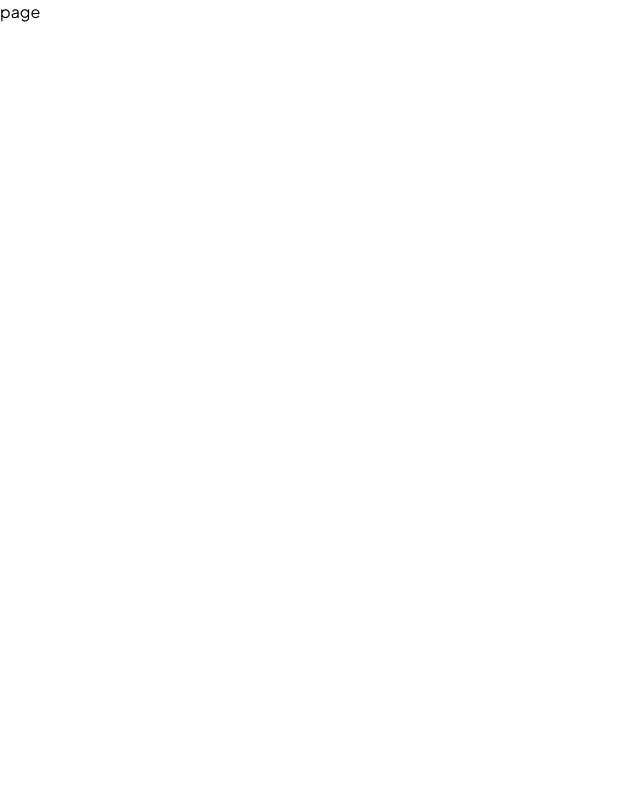
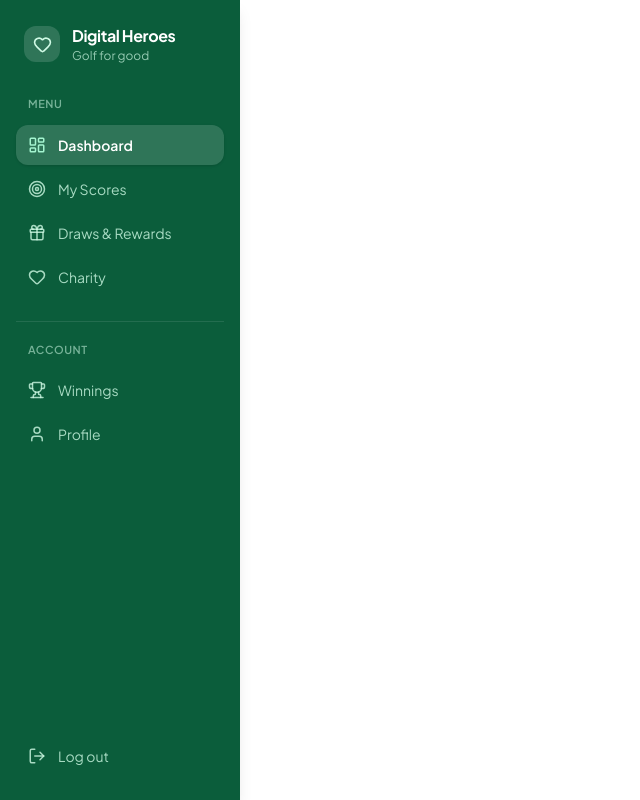
Before and after one commit to bhatinishant38/Digital-Heros, a Next.js app: page /dashboard in a window 1280 px wide. Shown: the whole page, without its empty margins (0-640 px from the left). Built offline with nearby package versions, Linux system fonts and the light colour scheme.

Commit message:
Add Sidebar component and implement navigation links; update auth session max age

```diff
--- /dev/null
+++ b/app/DrawsRewards/page.js
@@ -0,0 +1,9 @@
+import React from 'react'
+
+const page = () => {
+  return (
+    <div>page</div>
+  )
+}
+
+export default page
--- /dev/null
+++ b/app/MyScores/page.js
@@ -0,0 +1,9 @@
+import React from 'react'
+
+const page = () => {
+  return (
+    <div>page</div>
+  )
+}
+
+export default page
--- a/app/api/auth/[...nextauth]/auth.js
+++ b/app/api/auth/[...nextauth]/auth.js
@@ -7,6 +7,7 @@ import bcrypt from "bcryptjs";
 export const { handlers, signIn, signOut, auth } = NextAuth({
   session: {
     strategy: 'jwt',
+    maxAge: 30 * 24 * 60 * 60, // 30 days
   },
   providers: [
     Credentials({
--- /dev/null
+++ b/app/charity/page.js
@@ -0,0 +1,9 @@
+import React from 'react'
+
+const page = () => {
+  return (
+    <div>page</div>
+  )
+}
+
+export default page
--- a/app/dashboard/page.js
+++ b/app/dashboard/page.js
@@ -1,8 +1,12 @@
+import Sidebar from '@/components/ForUser/sidebar'
 import React from 'react'
 
 const page = () => {
   return (
-    <div>page</div>
+    <div>
+        <Sidebar/>
+
+    </div>
   )
 }
 
--- /dev/null
+++ b/app/profile/page.js
@@ -0,0 +1,9 @@
+import React from 'react'
+
+const page = () => {
+  return (
+    <div>page</div>
+  )
+}
+
+export default page
--- /dev/null
+++ b/app/winnings/page.js
@@ -0,0 +1,9 @@
+import React from 'react'
+
+const page = () => {
+  return (
+    <div>page</div>
+  )
+}
+
+export default page
--- /dev/null
+++ b/components/ForUser/sidebar.jsx
@@ -0,0 +1,113 @@
+"use client";
+
+import Link from "next/link";
+import { usePathname } from "next/navigation";
+import { signOut } from "next-auth/react";
+import {
+  LayoutDashboard,
+  Target,
+  Gift,
+  Heart,
+  Trophy,
+  User,
+  LogOut,
+} from "lucide-react";
+
+const mainLinks = [
+  { to: "/dashboard", label: "Dashboard", icon: LayoutDashboard },
+  { to: "/scores", label: "My Scores", icon: Target },
+  { to: "/draws", label: "Draws & Rewards", icon: Gift },
+  { to: "/charity", label: "Charity", icon: Heart },
+];
+
+const accountLinks = [
+  { to: "/winnings", label: "Winnings", icon: Trophy },
+  { to: "/profile", label: "Profile", icon: User },
+];
+
+const NavItem = ({ to, label, icon: Icon, pathname }) => {
+  const isActive = pathname === to || pathname.startsWith(`${to}/`);
+
+  return (
+    <Link
+      href={to}
+      aria-label={label}
+      aria-current={isActive ? "page" : undefined}
+      title={label}
+      className={`group flex items-center justify-center gap-3 rounded-xl px-2 py-2.5 text-sm transition-colors md:justify-start md:px-3 ${
+        isActive
+          ? "bg-white/15 font-semibold text-white shadow-sm"
+          : "text-emerald-100/80 hover:bg-white/10 hover:text-white"
+      }`}
+    >
+      <Icon
+        size={18}
+        aria-hidden="true"
+        className={`shrink-0 transition-colors ${
+          isActive ? "text-emerald-200" : "group-hover:text-emerald-200"
+        }`}
+      />
+      <span className="hidden md:inline">{label}</span>
+    </Link>
+  );
+};
+
+const Sidebar = () => {
+  const pathname = usePathname();
+
+  return (
+    <aside className="sticky top-0 z-20 flex h-screen w-16 shrink-0 flex-col overflow-y-auto bg-[#0B5D3B] px-2 py-5 text-white shadow-lg md:w-60 md:px-4 md:py-6">
+      <Link
+        href="/dashboard"
+        aria-label="Digital Heroes dashboard"
+        className="mb-8 flex items-center justify-center gap-3 md:justify-start md:px-2"
+      >
+        <span className="flex size-9 shrink-0 items-center justify-center rounded-xl bg-white/15 text-emerald-100">
+          <Heart size={19} aria-hidden="true" />
+        </span>
+        <span className="hidden text-left md:block">
+          <span className="block text-base font-bold tracking-tight">
+            Digital Heroes
+          </span>
+          <span className="block text-xs text-emerald-100/70">
+            Golf for good
+          </span>
+        </span>
+      </Link>
+
+      <nav aria-label="Main navigation" className="flex flex-col gap-1">
+        <p className="mb-2 hidden px-3 text-[11px] font-semibold uppercase tracking-wider text-emerald-100/55 md:block">
+          Menu
+        </p>
+        {mainLinks.map((link) => (
+          <NavItem key={link.to} {...link} pathname={pathname} />
+        ))}
+      </nav>
+
+      <nav
+        aria-label="Account navigation"
+        className="mt-6 flex flex-col gap-1 border-t border-white/10 pt-5"
+      >
+        <p className="mb-2 hidden px-3 text-[11px] font-semibold uppercase tracking-wider text-emerald-100/55 md:block">
+          Account
+        </p>
+        {accountLinks.map((link) => (
+          <NavItem key={link.to} {...link} pathname={pathname} />
+        ))}
+      </nav>
+
+      <button
+        type="button"
+        onClick={() => signOut({ redirectTo: "/login" })}
+        aria-label="Log out"
+        title="Log out"
+        className="mt-auto flex w-full items-center justify-center gap-3 rounded-xl px-2 py-2.5 text-sm text-emerald-100/80 transition-colors hover:bg-white/10 hover:text-white focus-visible:outline-2 focus-visible:outline-offset-2 focus-visible:outline-white md:justify-start md:px-3"
+      >
+        <LogOut size={18} aria-hidden="true" className="shrink-0" />
+        <span className="hidden md:inline">Log out</span>
+      </button>
+    </aside>
+  );
+};
+
+export default Sidebar;
```
Also changed, not shown: app/api/profile/route.js (deleted).
